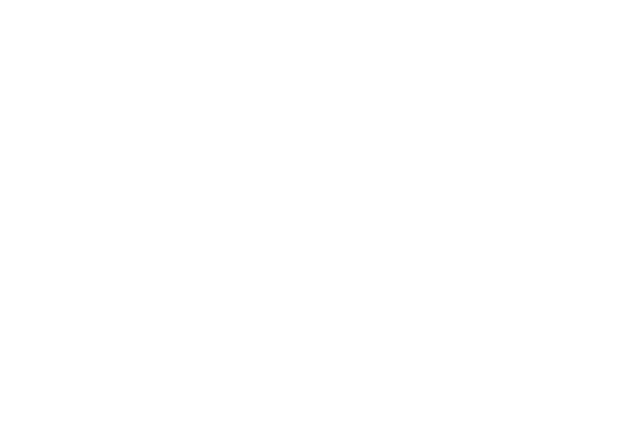
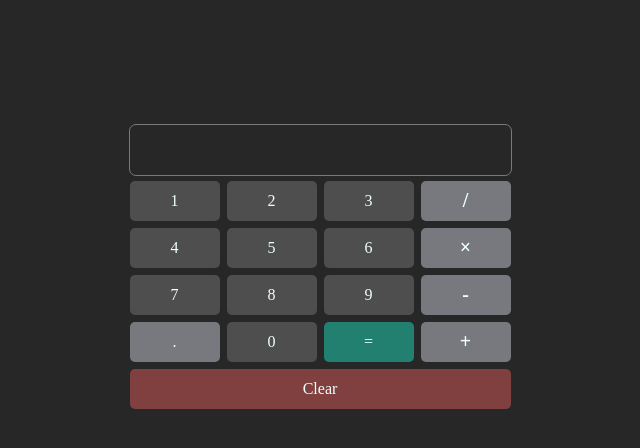
Before and after one commit to UltraForte/calculator, a plain HTML site: page index.html in a window 1280 px wide. Shown: the whole page, without its empty margins (320-960 px from the left). Drawn offline with Linux system fonts and the light colour scheme.

Commit message:
Create the calculator UI.
Create the divs and buttons in html and add CSS to them.

```diff
--- a/index.html
+++ b/index.html
@@ -8,8 +8,41 @@
         <script src="javascript.js" defer></script>
     </head>
 <body>
+    <div id="main-div">
+        <div class="display">
+
+        </div>
+        <div id="buttons">
+            <div class="row one">
+                <btn class="btn num one">1</btn>
+                <btn class="btn num two">2</btn>
+                <btn class="btn num three">3</btn>
+                <btn class="btn func divide>">/</btn>
+            </div>
+            <div class="row two">
+                <btn class="btn num four">4</btn>
+                <btn class="btn num five">5</btn>
+                <btn class="btn num six">6</btn>
+                <btn class="btn func multiply">×</btn>
+            </div>
+            <div class="row three">
+                <btn class="btn num seven">7</btn>
+                <btn class="btn num eight">8</btn>
+                <btn class="btn num nine">9</btn>
+                <btn class="btn func subtract">-</btn>
+            </div>
+            <div class="row four">
+                <btn class="btn dot">.</btn>
+                <btn class="btn num nine">0</btn>
+                <btn class="btn equals">=</btn>
+                <btn class="btn func plus">+</btn>
+            </div>
+            <div class="row five">
+                <btn class="btn clear">Clear</btn>
+            </div>
+        </div>
 
 
-
+    </div>
 </body>
 </html>
--- a/stylesheet.css
+++ b/stylesheet.css
@@ -0,0 +1,59 @@
+#main-div {
+    border-radius: 7px;
+    display: flex;
+    flex-direction: column;
+    align-items: center;
+    padding: 18px;
+    padding-top: 10px;
+    margin-top: 9%;
+    margin-bottom: 9%;
+}
+
+.display {
+    border: solid rgb(119, 121, 126) 1px;
+    border-radius: 7px;
+    height: 50px;
+    width: 381px;
+}
+
+#buttons {
+    display: flex;
+    flex-direction: column;
+    gap: 7px;
+    padding-top: 5px;
+}
+
+.row {
+    display: flex;
+    gap: 7px;
+}
+
+
+.btn {
+    background-color: rgb(119, 121, 126);
+    color: azure;
+    text-align: center;
+    align-content: center;
+    border-radius: 5px;
+    height: 40px;
+    width: 90px;
+
+}
+.btn.clear {
+    width: 381px;
+    background-color: rgb(128, 64, 64);
+}
+.btn.equals {
+    background-color: rgb(34, 128, 112);
+}
+.btn.num {
+    background-color: rgb(78, 78, 78)
+}
+.btn.func {
+    font-size: 20px;
+    font-weight: 600;
+}
+
+body {
+    background-color: rgb(39, 39, 39);
+}
```
